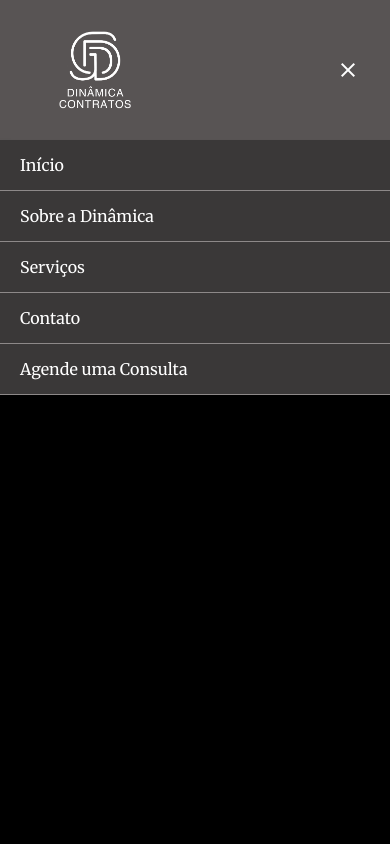
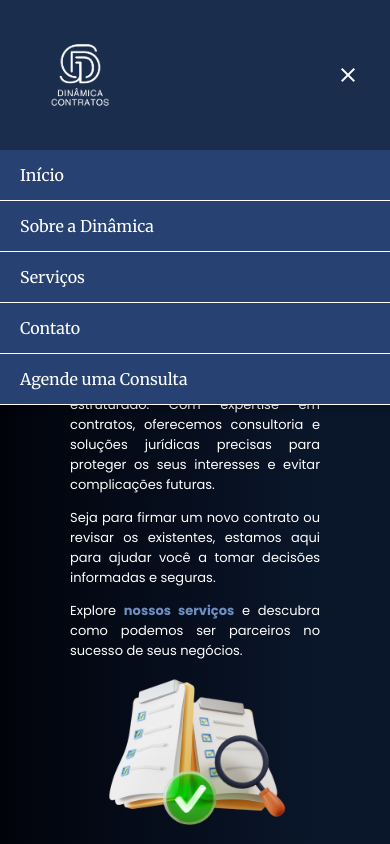
Before and after one commit to arthur-lessa/Dinamica-landing-page, an Angular app: page / in a window 390 px wide. Both pictures are taken after a click on the item "menu". Shown: the top 844 px of the page. Built offline with nearby package versions, Linux system fonts and the light colour scheme; a web font is replaced by a local one.

Commit message:
WIP: criar componente inicial e ajustar infos e responsividade

```diff
--- a/src/app/components/home/home.component.html
+++ b/src/app/components/home/home.component.html
@@ -1,3 +1,4 @@
 <app-navbar/>
+<app-welcome-section id="inicio"></app-welcome-section>
 
-<p id="sobre">Lorem ipsum dolor, sit amet consectetur adipisicing elit. Optio ut illo consectetur adipisci incidunt. Vero esse libero fugiat. Aliquid ipsa corrupti numquam obcaecati hic quam tempora minima quisquam consectetur repellendus.</p>
+<p>teste</p>
--- a/src/app/components/home/home.component.scss
+++ b/src/app/components/home/home.component.scss
@@ -1,10 +1,5 @@
-h2{
-    border: 1px red solid;
-    color: #fff;
-    height: 100vh;
-}
-
 p{
-    margin-top: 2000px !important;
+    margin-top: 1200px !important;
+    font-size: 90px;
     color: red;
 }
--- a/src/app/components/home/home.component.ts
+++ b/src/app/components/home/home.component.ts
@@ -1,9 +1,10 @@
 import { Component } from '@angular/core';
 import { NavbarComponent } from '../navbar/navbar.component';
+import { WelcomeSectionComponent } from '../welcome-section/welcome-section.component';
 
 @Component({
   selector: 'app-home',
-  imports: [NavbarComponent],
+  imports: [NavbarComponent, WelcomeSectionComponent],
   templateUrl: './home.component.html',
   styleUrl: './home.component.scss'
 })
--- a/src/app/components/navbar/navbar.component.html
+++ b/src/app/components/navbar/navbar.component.html
@@ -1,8 +1,14 @@
 <nav>
 
-    <img src="assets/logo/WhiteDinamicaLogo.png" alt="Dinâmica" loading="lazy" class="logo">
+  <img
+  src="assets/logo/WhiteDinamicaLogo.png"
+  alt="Dinâmica"
+  loading="lazy"
+  class="logo"
+  (click)="scrollToTop()">
+
   <ul *ngIf="!isMobile" class="desktop-menu">
-      <li class="menu-item"><a href="#inicio">Início</a></li>
+    <li class="menu-item"><a (click)="scrollToTop()">Início</a></li>
     <li class="menu-item"><a href="#sobre">Sobre a Dinâmica</a></li>
     <li class="menu-item"><a href="#servicos">Serviços</a></li>
     <li class="menu-item"><a href="#contato">Contato</a></li>
@@ -15,7 +21,7 @@
     </li>
 
     <li class="menu" [class.is-open]="isMenuOpen">
-        <a href="#inicio" class="mobile-item" (click)="toggleMenu()">Início</a>
+      <a class="mobile-item" (click)="toggleMenu(); scrollToTop()">Início</a>
       <a href="#sobre" class="mobile-item" (click)="toggleMenu()">Sobre a Dinâmica</a>
       <a href="#servicos" class="mobile-item" (click)="toggleMenu()">Serviços</a>
       <a href="#contato" class="mobile-item" (click)="toggleMenu()">Contato</a>
--- a/src/app/components/navbar/navbar.component.scss
+++ b/src/app/components/navbar/navbar.component.scss
@@ -4,9 +4,9 @@ nav {
     display: flex;
     align-items: center;
     justify-content: space-between;
-    background-color: rgb(88, 84, 84);
+    background-color: #1a2d4c;
     padding: 0 20px;
-    height: 140px;
+    height: 160px;
     position: fixed;
     top: 0;
     left: 0;
@@ -16,6 +16,17 @@ nav {
     .logo {
         height: 150px !important;
         width: 150px !important;
+        transition: transform 0.4s ease-in-out;
+        cursor: pointer;
+
+        &:hover {
+            transform: scale(1.1);
+        }
+
+        @media screen and (max-width: 768px) {
+            height: 120px !important;
+            width: 120px !important;
+        }
     }
 
     .desktop-menu {
@@ -28,6 +39,7 @@ nav {
 
         .menu-item {
             a {
+                cursor: pointer;
                 text-decoration: none;
                 color: inherit;
                 font-size: 1.2rem;
@@ -35,7 +47,7 @@ nav {
                 transition: color 0.3s ease;
 
                 &:hover {
-                    color: rgb(89, 223, 49);
+                    color: #bac3cc;
                 }
             }
         }
@@ -62,7 +74,7 @@ nav {
         overflow: hidden;
         flex-direction: column;
         position: absolute;
-        top: 140px;
+        top: 160px;
         left: 0;
         width: 100%;
         background: rgb(58, 56, 56);
@@ -90,11 +102,20 @@ nav {
             line-height: 50px;
             cursor: pointer !important;
             transition: color 0.3s ease;
-            border-bottom: 1px solid rgb(141, 137, 137);
+            background-color: #274272;
+            border-bottom: 1px solid #fff;
 
             &:hover {
-                color: rgb(89, 223, 49);
+                color: #bac3cc;
             }
         }
+
+        @media screen and (max-width: 1100px) {
+            top: 150px !important;
+        }
+    }
+
+    @media screen and (max-width: 1100px) {
+        height: 150px;
     }
 }
--- a/src/app/components/navbar/navbar.component.ts
+++ b/src/app/components/navbar/navbar.component.ts
@@ -26,4 +26,8 @@ export class NavbarComponent {
     this.isMenuOpen = !this.isMenuOpen;
   }
 
+  scrollToTop() {
+    window.scrollTo({ top: 0, behavior: 'smooth' });
+  }
+
 }
--- /dev/null
+++ b/src/app/components/welcome-section/welcome-section.component.html
@@ -0,0 +1,20 @@
+<section class="welcome pad-70">
+    <div class="initial-text">
+        <h2>Seja bem vindo(a) à Dinâmica Contratos - Sua acessoria jurídica especializada em contratos</h2>
+        <p>
+           Na Dinâmica, entendemos a importância de garantir que cada acordo seja claro,
+           seguro e bem estruturado. Com expertise em contratos, oferecemos consultoria e soluções
+           jurídicas precisas para proteger os seus interesses e evitar complicações futuras.
+        </p>
+        <p>
+            Seja para firmar um novo contrato ou revisar os existentes, estamos aqui para ajudar você
+            a tomar decisões informadas e seguras.
+        </p>
+        <p>
+            Explore <b>nossos serviços</b> e descubra como podemos ser parceiros no sucesso de seus negócios.
+        </p>
+    </div>
+    <div class="documents">
+        <img src="assets/img/contracts.png" alt="Documentos" loading="lazy">
+    </div>
+</section>
--- /dev/null
+++ b/src/app/components/welcome-section/welcome-section.component.scss
@@ -0,0 +1,57 @@
+.welcome{
+    font-family: 'Poppins';
+    margin-top: 200px;
+    color: #fff !important;
+    font-size: 20px !important;
+    display: flex;
+    flex-direction: row;
+
+    b{
+        color: #6c90c3 !important;
+    }
+
+    .documents{
+        display: flex;
+        justify-content: center;
+        align-items: center;
+
+        img{
+            height: 450px;
+            width: 450px;
+            margin: 20px;
+        }
+    }
+
+    @media screen and (max-width: 1100px) {
+
+        .documents img {
+            height: 300px;
+            width: 300px;
+        }
+    }
+
+    @media screen and (max-width: 1030px){
+        flex-direction: column;
+        align-items: center;
+        margin-top: 170px;
+
+        h2{
+            text-align: center;
+            font-size: 18px;
+        }
+
+        p{
+            text-align: justify !important;
+            font-size: 13px;
+        }
+
+        .documents{
+            img{
+                margin-top: -25px;
+                height: 200px;
+                width: 200px;
+            }
+        }
+
+    }
+}
--- a/src/styles.scss
+++ b/src/styles.scss
@@ -4,7 +4,12 @@
 @import "https://fonts.googleapis.com/css2?family=Montserrat:ital,wght@0,100..900;1,100..900&display=swap";
 
 html, body {
+    height: 100%;
+    margin: 0;
     padding: 0;
-    margin: 0;
-    background-color: black;
+    background: linear-gradient(90deg, #01030b, #0a162a 80%)
 }
+
+.pad-70 {
+    padding: 0 70px;
+}
```
Also changed, not shown: src/app/components/welcome-section/welcome-section.component.ts (added, +11 -0 lines), src/assets/img/contracts.png (added), 1 other file (tests, documents, lock files or other folders). Lines whose indentation alone changed are shown as unchanged.
